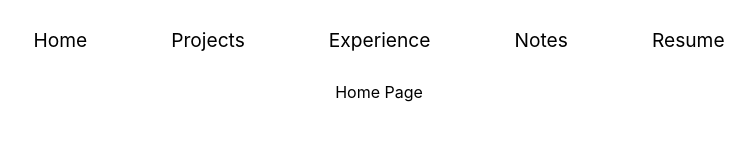
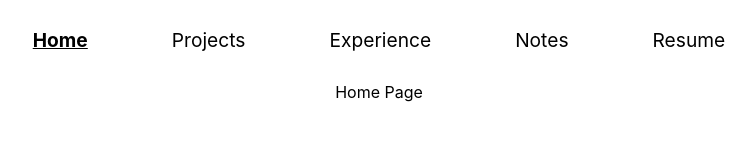
Before and after one commit to sitanshmehta/sitanshmehta.github.io, a React (Create React App) app: page /projects in a window 1280 px wide. Shown: the top 160 px of the page, without its empty margins (261-1016 px from the left). Built offline with nearby package versions, Linux system fonts and the light colour scheme.

Commit message:
Adding navbar highlighting when routing

```diff
--- a/src/Components/Navbar/Navbar.css
+++ b/src/Components/Navbar/Navbar.css
@@ -23,6 +23,10 @@
     padding: 0.5rem 1rem;
 }
 
+.nav-links a.active {
+    text-decoration:underline;
+    font-weight: bold;
+}
 
 .nav-links:hover{
     border-radius: 4px;
@@ -78,11 +82,6 @@
         width: 50%;
     }
 
-    .nav-links:hover{
-        background-color: #6d76f7;
-        border-radius: 3px;
-    }
-
     .menu-icon{
         display: block;
         position: absolute;
--- a/src/Components/Navbar/Navbar.js
+++ b/src/Components/Navbar/Navbar.js
@@ -1,6 +1,6 @@
 import React, { Component } from 'react';
 import { MenuItems } from './MenuItems';
-import { Link } from 'react-router-dom';
+import { NavLink } from 'react-router-dom';
 import './Navbar.css'
 
 class Navbar extends Component{
@@ -21,9 +21,9 @@ class Navbar extends Component{
                         {
                         return(
                             <li key={index} className={item.cName}>
-                                <Link to={item.url} className={item.cName}>
+                                <NavLink to={item.url} className={item.cName}>
                                     {item.title}
-                                </Link>
+                                </NavLink>
                             </li>
                         );
                         }
```
